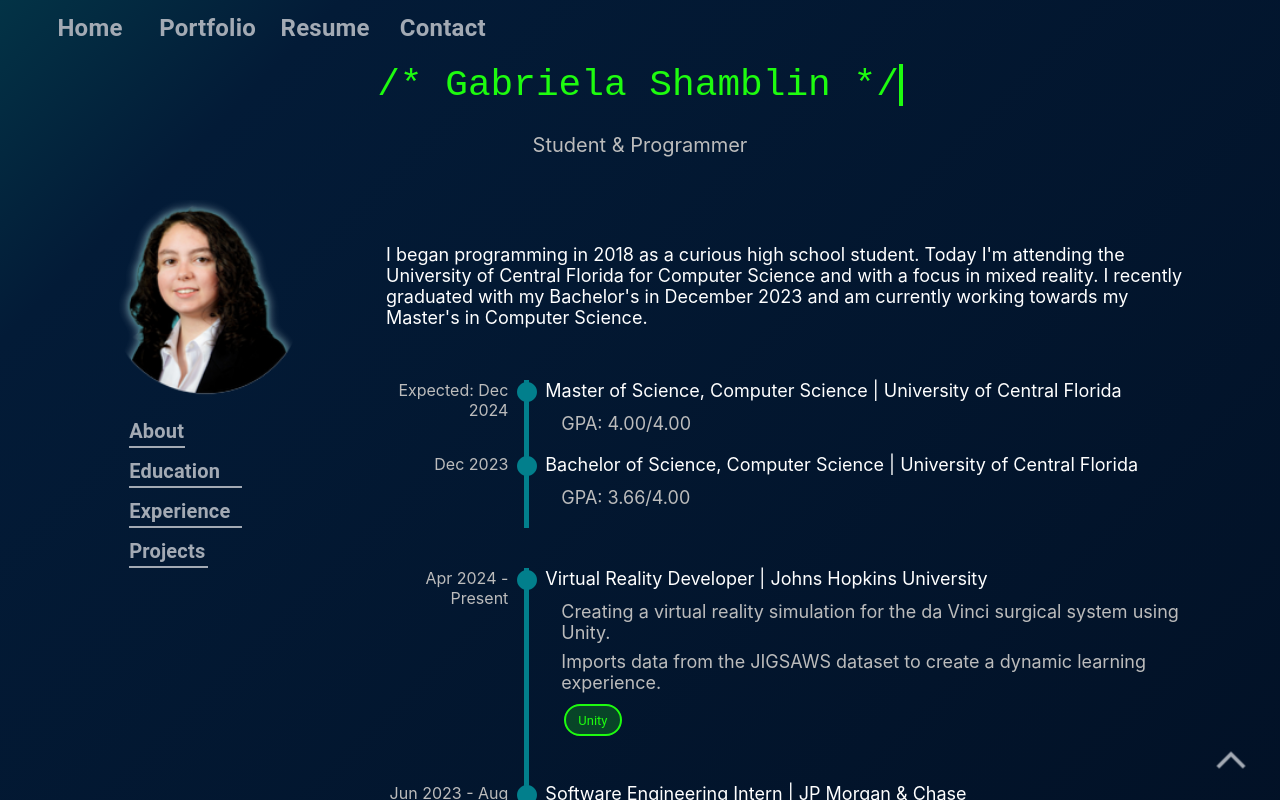
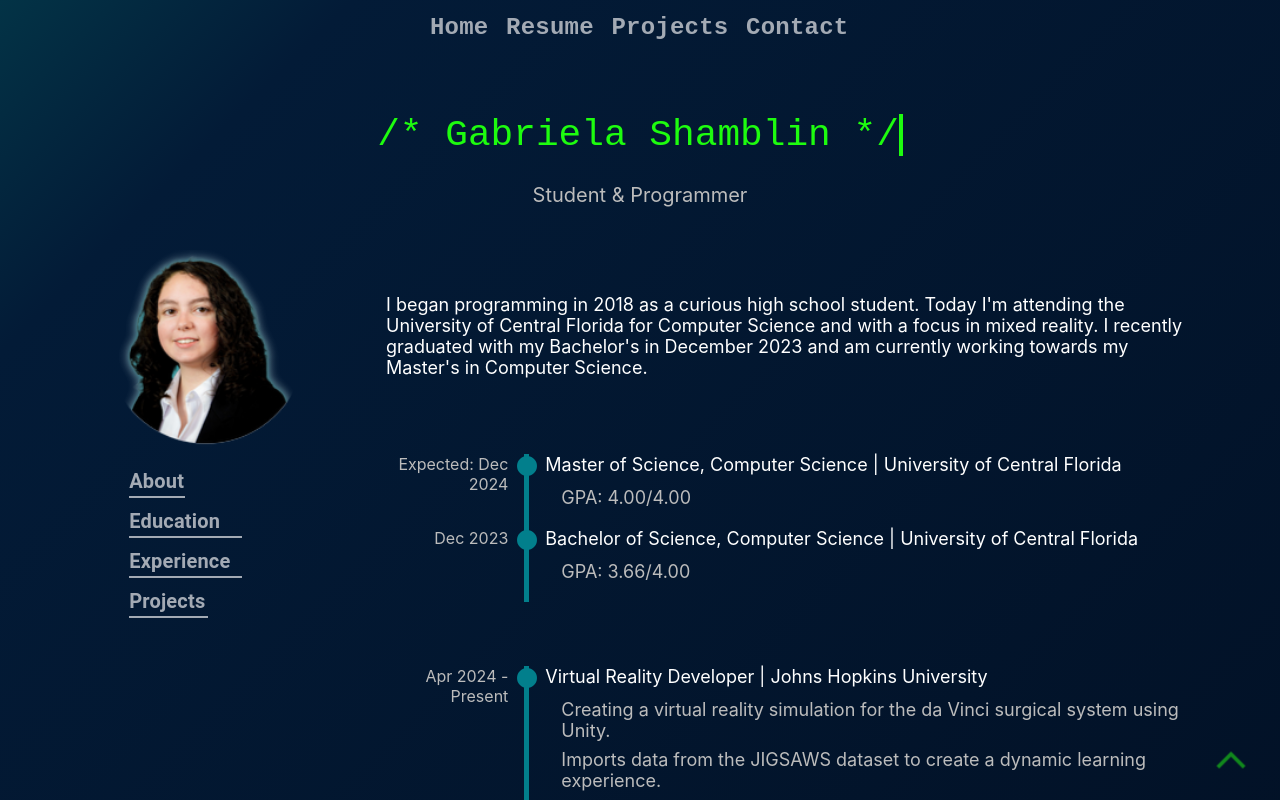
Before and after one commit to GabyShamblin/website, a React (Create React App) app: page / in a window 1280 px wide. Shown: the top 800 px of the page. Built offline with nearby package versions, Linux system fonts and the light colour scheme.

Commit message:
Header changes once again

```diff
--- a/src/App.js
+++ b/src/App.js
@@ -7,7 +7,7 @@ import { HashLink } from 'react-router-hash-link';
 import ArrowBackIosIcon from '@mui/icons-material/ArrowBackIos';
 
 const MenuText = styled(Typography)(() => ({
-  minWidth: 100,
+	fontFamily: 'monospace',
 	fontSize: 24,
 	color: "#a3aab4",
 	transition: '0.2s',
@@ -22,10 +22,10 @@ const UpArrow = styled(Typography)(() => ({
 	right: 35,
   maxWidth: 100,
 	rotate: '90deg',
-	color: "#a3aab4",
+	color: 'rgba(30, 252, 15, 0.5)',
 	transition: '0.2s',
 	'&:hover': {
-		color: "#ffffff",
+		color: 'rgba(30, 252, 15, 1)',
 	},
 	// border: '2px solid #1efc0f',
 }));
@@ -48,7 +48,8 @@ function App() {
 			<div className="App-header">
 				<Box alignItems='flex-end' sx={{
 					display: 'flex',
-					justifyContent: 'left',
+					justifyContent: 'center',
+					textAlign: 'center',
 					minHeight: 50,
 					minWidth: '95%',
 					x: 0}}>
@@ -62,24 +63,26 @@ function App() {
 							</MenuText>
 						</Link>
 					} */}
-					<Grid container justifyContent='space-between' direction={{xs:'column-reverse', sm:'column-reverse', md:'row'}}>
-						<Grid container item justifyContent={{xs:'center', sm:'center', md:'flex-start'}} xs={12} sm={12} md={6} sx={{textAlign: 'center'}}>
-
+					<Grid container justifyContent='center' direction={{xs:'column-reverse', sm:'column-reverse', md:'row'}}>
 						<Grid item sx={{p:0.5, px:1, mr:0.2}}>
 							<Link to="/"
 								onClick={() => setPath('/')}
 								style={{textDecoration: 'none'}}
 							>
-									<Hidden smDown>
 								<MenuText>
 									<strong>Home</strong>
 								</MenuText>
-									</Hidden>
-									<Hidden smUp>
-										<MenuText sx={{fontSize: 18, minWidth: 70}}>
-												<strong>Home</strong>
+							</Link>
+						</Grid>
+
+						<Grid item sx={{p:0.5, px:1, mr:0.2}}>
+							<Link to="/resume"
+								onClick={() => setPath('/resume')}
+								style={{textDecoration: 'none'}}
+							>
+								<MenuText>
+									<strong>Resume</strong>
 								</MenuText>
-									</Hidden>
 							</Link>
 						</Grid>
 
@@ -88,34 +91,9 @@ function App() {
 								onClick={() => setPath('/portfolio')}
 								style={{textDecoration: 'none'}}
 							>
-									<Hidden smDown>
 								<MenuText>
-												<strong>Portfolio</strong>
+									<strong>Projects</strong>
 								</MenuText>
-									</Hidden>
-									<Hidden smUp>
-										<MenuText sx={{fontSize: 18, minWidth: 70}}>
-												<strong>Portfolio</strong>
-										</MenuText>
-									</Hidden>
-								</Link>
-							</Grid>
-
-							<Grid item sx={{p:0.5, px:1, mr:0.2}}>
-								<Link to="/resume"
-									onClick={() => setPath('/resume')}
-									style={{textDecoration: 'none'}}
-								>
-									<Hidden smDown>
-										<MenuText>
-												<strong>Resume</strong>
-										</MenuText>
-									</Hidden>
-									<Hidden smUp>
-										<MenuText sx={{fontSize: 18, minWidth: 70}}>
-												<strong>Resume</strong>
-										</MenuText>
-									</Hidden>
 							</Link>
 						</Grid>
 
@@ -124,21 +102,15 @@ function App() {
 								onClick={() => setPath('/contact')}
 								style={{textDecoration: 'none'}}
 							>
-									<Hidden smDown>
 								<MenuText>
 									<strong>Contact</strong>
 								</MenuText>
-									</Hidden>
-									<Hidden smUp>
-										<MenuText sx={{fontSize: 18, minWidth: 70}}>
-												<strong>Contact</strong>
-										</MenuText>
-									</Hidden>
 							</Link>
 						</Grid>
 					</Grid>
-					</Grid>
 				</Box>
+
+				<div className='half-spacer'></div>
 
 				<HashLink smooth to={path + '#'} style={{textDecoration: 'none'}}>
 					<UpArrow>
--- a/src/pages/Home.js
+++ b/src/pages/Home.js
@@ -264,7 +264,7 @@ function Education () {
 	}
 
 	return (
-		<CustomBox px={2} py={1} sx={{m: 'auto'}}>
+		<CustomBox px={2} py={4} sx={{m: 'auto'}}>
 			{list}
 		</CustomBox>
 	);
--- a/src/pages/css/App.css
+++ b/src/pages/css/App.css
@@ -2,7 +2,7 @@
 /*  Background: #010a1a #031b37 #033346
     Text: #ffffff
     Accent Text: #a3aab4
-    Green: #1efc0f
+    Green: #1efc0f / backgroundColor: 'rgba(30, 252, 15, 1)',
     Blue: rgba(2, 232, 232, 0.5)
 */
 /* Project thumbnails are 3:2 ratio */
--- a/src/pages/css/styles.css
+++ b/src/pages/css/styles.css
@@ -4,6 +4,10 @@
 }
 .link-text:hover {
 	color: #ffffff;
+}
+
+.half-spacer {
+	height: 50px;
 }
 
 .spacer {
```
Lines whose indentation alone changed are shown as unchanged.
